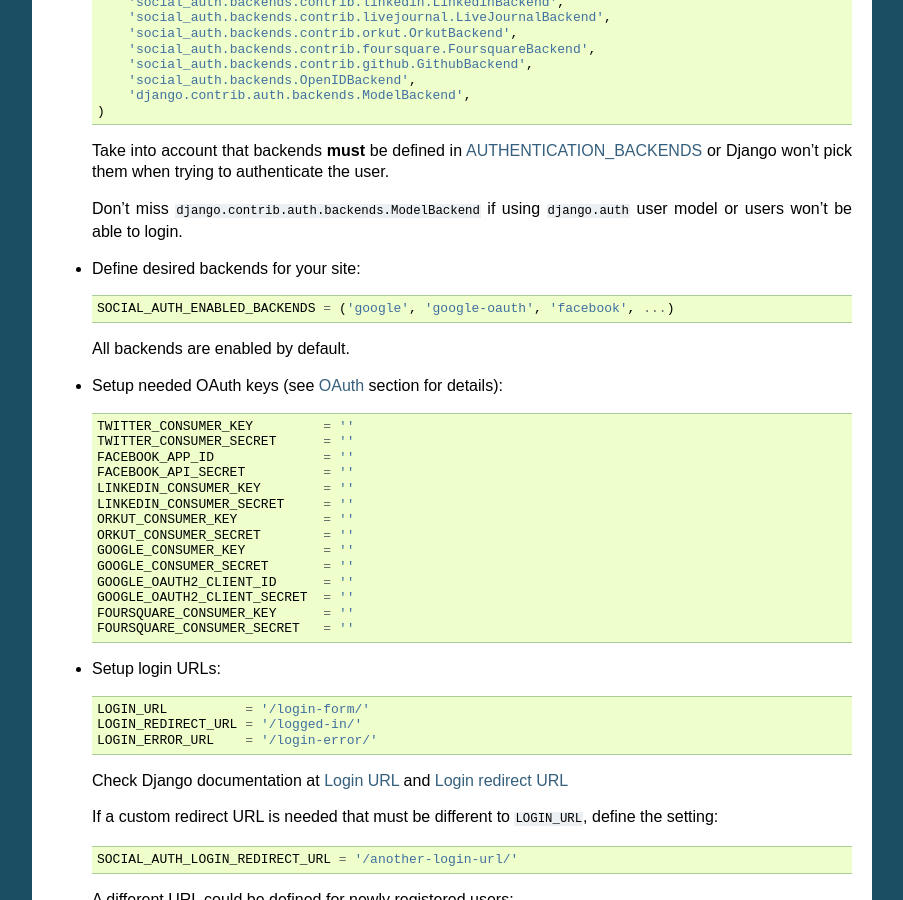
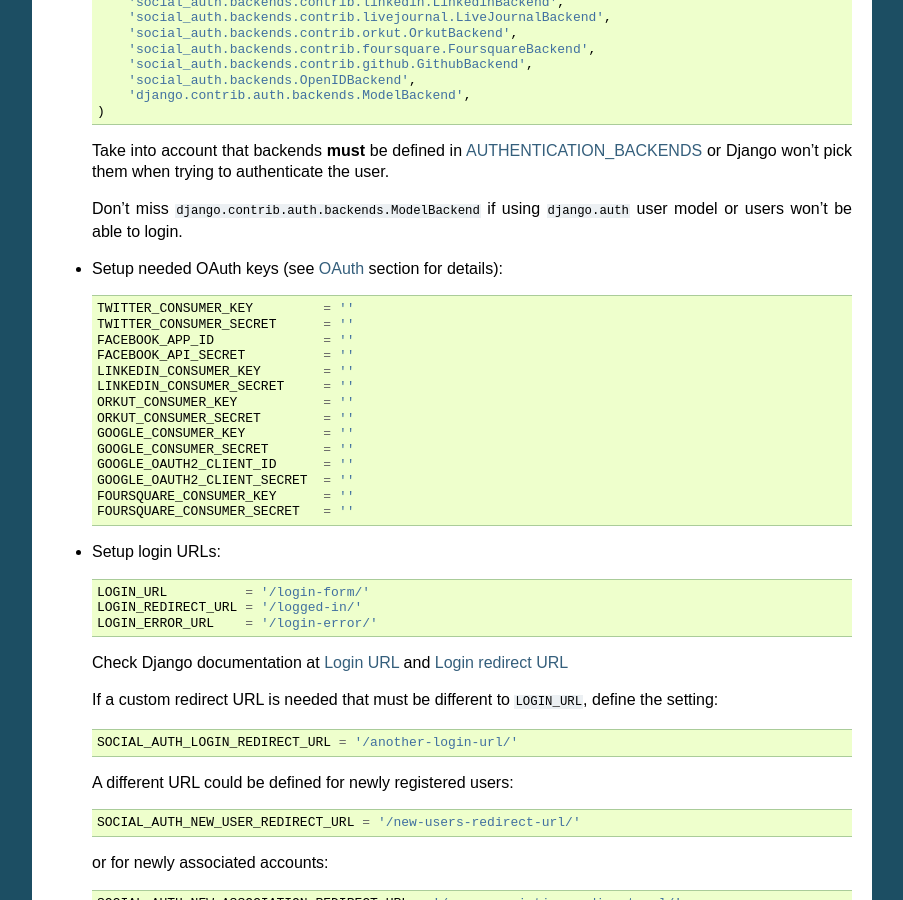
Before and after one commit to devs-cloud/django-social-auth-module, a Sphinx documentation site: the page built from doc/configuration.rst, in a window 1280 px wide and 900 px high, scrolled down 394 px. Shown: the whole window, without its empty margins (198-1101 px from the left). Built offline with Sphinx 7.4.7, drawn with Linux system fonts in a browser that asks for light colours.

Commit message:
Remove old doc

```diff
--- a/README.rst
+++ b/README.rst
@@ -127,12 +127,6 @@ Configuration
 
   Don't miss ``django.contrib.auth.backends.ModelBackend`` if using ``django.auth``
   user model or users won't be able to login.
-
-- Define desired backends for your site::
-
-    SOCIAL_AUTH_ENABLED_BACKENDS = ('google', 'google-oauth', 'facebook', ...)
-
-  All backends are enabled by default.
 
 - Setup needed OAuth keys (see OAuth_ section for details)::
 
--- a/doc/configuration.rst
+++ b/doc/configuration.rst
@@ -32,12 +32,6 @@ Configuration
 
   Don't miss ``django.contrib.auth.backends.ModelBackend`` if using ``django.auth``
   user model or users won't be able to login.
-
-- Define desired backends for your site::
-
-    SOCIAL_AUTH_ENABLED_BACKENDS = ('google', 'google-oauth', 'facebook', ...)
-
-  All backends are enabled by default.
 
 - Setup needed OAuth keys (see OAuth_ section for details)::
 
```
